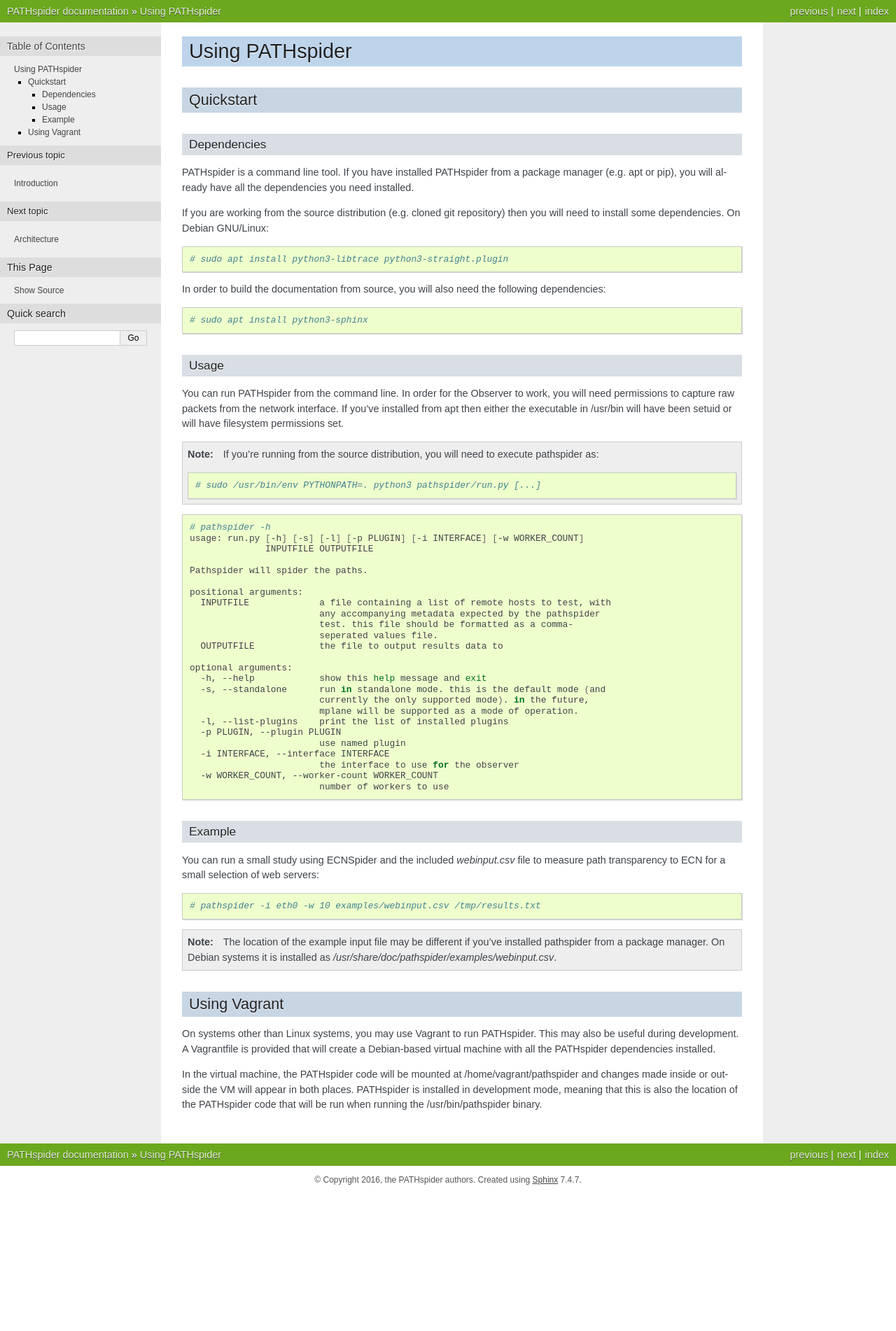
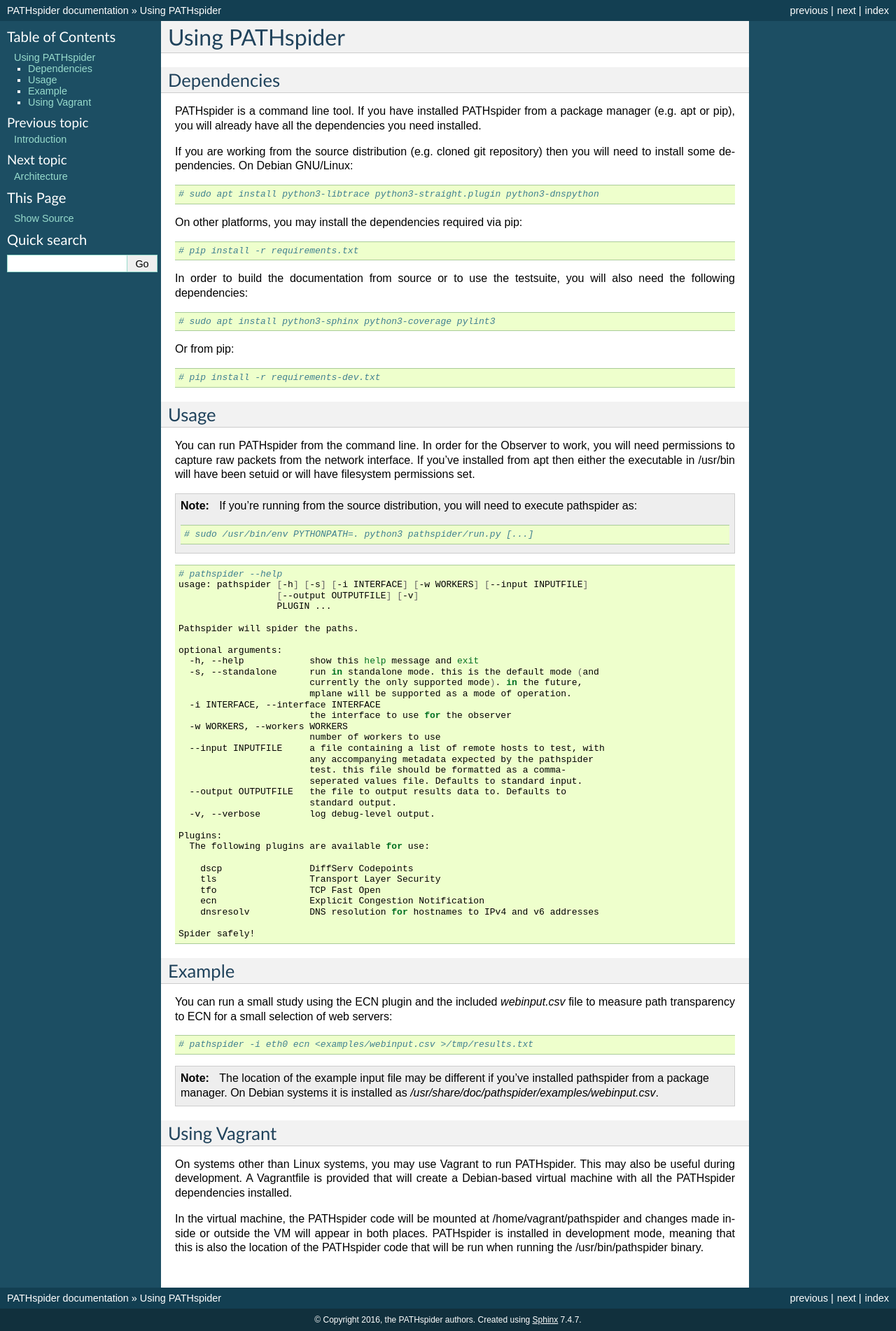
Before and after one commit to mami-project/pathspider, a Sphinx documentation site: the page built from doc/using.rst, in a window 1280 px wide. Shown: the whole page at 70% size. Built offline with Sphinx 7.4.7, drawn with Linux system fonts in a browser that asks for light colours; before the commit the page ends 1706 px from its top, so only the background shows below that.

Commit message:
Started hacking on the docs for 1.0.0

```diff
--- a/doc/conf.py
+++ b/doc/conf.py
@@ -118,7 +118,7 @@
 # The theme to use for HTML and HTML Help pages.  See the documentation for
 # a list of builtin themes.
 #html_theme = 'alabaster'
-html_theme = "nature"
+html_theme = "classic"
 
 # Theme options are theme-specific and customize the look and feel of a theme
 # further.  For a list of options available for each theme, see the
--- a/doc/using.rst
+++ b/doc/using.rst
@@ -1,11 +1,8 @@
 Using PATHspider
 ================
 
-Quickstart
-----------
-
 Dependencies
-~~~~~~~~~~~~
+------------
 
 PATHspider is a command line tool. If you have installed PATHspider from a
 package manager (e.g. apt or pip), you will already have all the dependencies
@@ -16,17 +13,29 @@
 
 .. code-block:: shell
 
- # sudo apt install python3-libtrace python3-straight.plugin
+ # sudo apt install python3-libtrace python3-straight.plugin python3-dnspython
 
-In order to build the documentation from source, you will also need the
-following dependencies:
+On other platforms, you may install the dependencies required via pip:
 
 .. code-block:: shell
 
- # sudo apt install python3-sphinx
+ # pip install -r requirements.txt
+
+In order to build the documentation from source or to use the testsuite, you
+will also need the following dependencies:
+
+.. code-block:: shell
+
+ # sudo apt install python3-sphinx python3-coverage pylint3
+
+Or from pip:
+
+.. code-block:: shell
+
+ # pip install -r requirements-dev.txt
 
 Usage
-~~~~~
+-----
 
 You can run PATHspider from the command line. In order for the Observer to
 work, you will need permissions to capture raw packets from the network
@@ -44,41 +53,50 @@
 
 .. code-block:: shell
 
- # pathspider -h
- usage: run.py [-h] [-s] [-l] [-p PLUGIN] [-i INTERFACE] [-w WORKER_COUNT]
-               INPUTFILE OUTPUTFILE
+ # pathspider --help
+ usage: pathspider [-h] [-s] [-i INTERFACE] [-w WORKERS] [--input INPUTFILE]
+                   [--output OUTPUTFILE] [-v]
+                   PLUGIN ...
 
  Pathspider will spider the paths.
-
- positional arguments:
-   INPUTFILE             a file containing a list of remote hosts to test, with
-                         any accompanying metadata expected by the pathspider
-                         test. this file should be formatted as a comma-
-                         seperated values file.
-   OUTPUTFILE            the file to output results data to
 
  optional arguments:
    -h, --help            show this help message and exit
    -s, --standalone      run in standalone mode. this is the default mode (and
                          currently the only supported mode). in the future,
                          mplane will be supported as a mode of operation.
-   -l, --list-plugins    print the list of installed plugins
-   -p PLUGIN, --plugin PLUGIN
-                         use named plugin
    -i INTERFACE, --interface INTERFACE
                          the interface to use for the observer
-   -w WORKER_COUNT, --worker-count WORKER_COUNT
+   -w WORKERS, --workers WORKERS
                          number of workers to use
+   --input INPUTFILE     a file containing a list of remote hosts to test, with
+                         any accompanying metadata expected by the pathspider
+                         test. this file should be formatted as a comma-
+                         seperated values file. Defaults to standard input.
+   --output OUTPUTFILE   the file to output results data to. Defaults to
+                         standard output.
+   -v, --verbose         log debug-level output.
+
+ Plugins:
+   The following plugins are available for use:
+
+     dscp                DiffServ Codepoints
+     tls                 Transport Layer Security
+     tfo                 TCP Fast Open
+     ecn                 Explicit Congestion Notification
+     dnsresolv           DNS resolution for hostnames to IPv4 and v6 addresses
+
+ Spider safely!
 
 Example
-~~~~~~~
+-------
 
-You can run a small study using ECNSpider and the included `webinput.csv` file
+You can run a small study using the ECN plugin and the included `webinput.csv` file
 to measure path transparency to ECN for a small selection of web servers:
 
 .. code-block:: shell
 
- # pathspider -i eth0 -w 10 examples/webinput.csv /tmp/results.txt
+ # pathspider -i eth0 ecn <examples/webinput.csv >/tmp/results.txt
 
 .. note::
 
```
Also changed, not shown: doc/abstract.rst (+5 -2 lines), doc/plugin.rst (+6 -15 lines).
